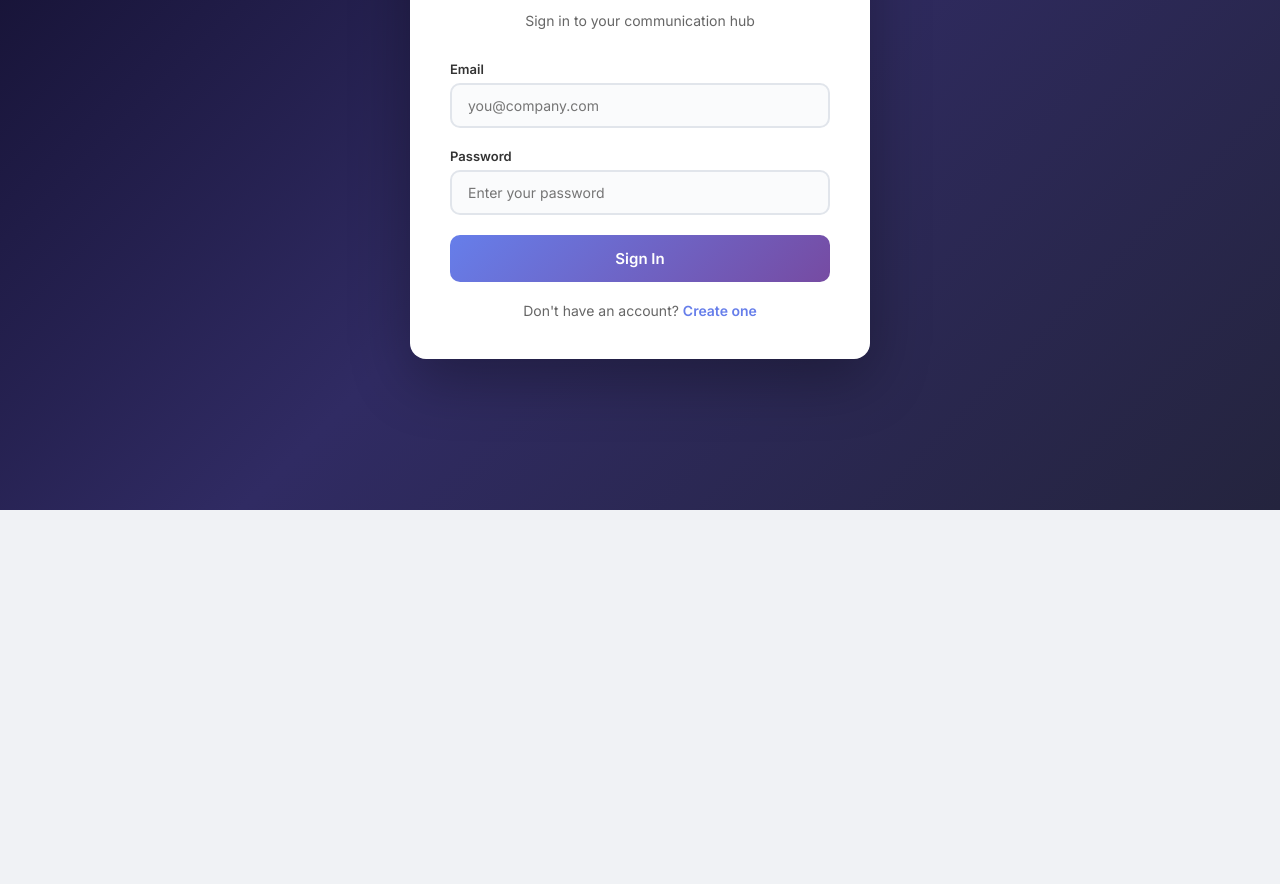
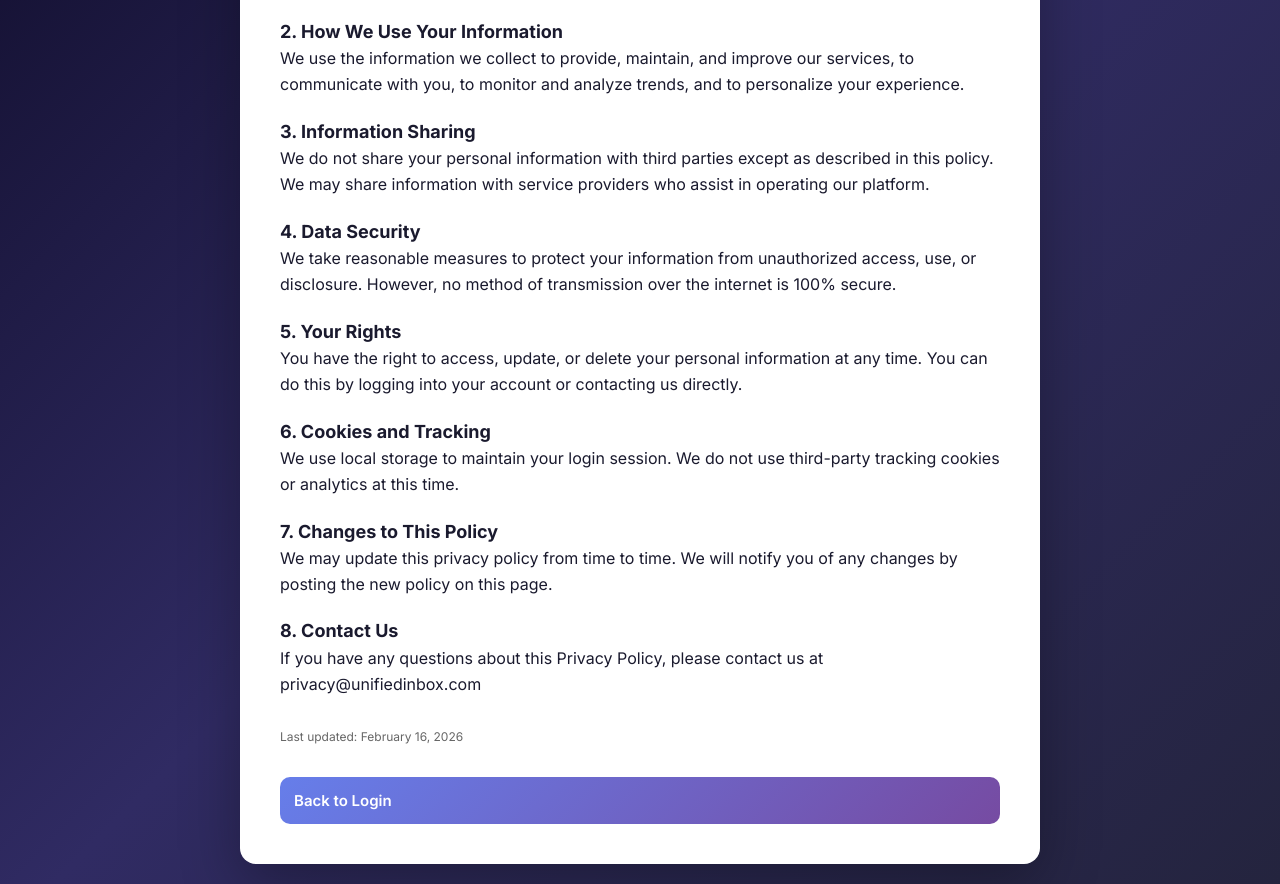
Before and after one commit to AdemChammakhi/Unified-Inbox, a React (Create React App) app in the folder client/: page /privacy in a window 1280 px wide. Before the commit this address led to /login. Shown: the part 290-1174 px from the top of the page. Before the commit the page ends 800 px from the top, so only its background shows below. Built offline with nearby package versions, Linux system fonts and the light colour scheme.

Commit message:
terms of service page and privacy policy page

```diff
--- a/client/src/App.js
+++ b/client/src/App.js
@@ -10,6 +10,8 @@ import Signup from "./pages/Signup";
 import AdminDashboard from "./pages/AdminDashboard";
 import ManagerDashboard from "./pages/ManagerDashboard";
 import MarketingDashboard from "./pages/MarketingDashboard";
+import TermsOfService from "./pages/TermsOfService";
+import PrivacyPolicy from "./pages/PrivacyPolicy";
 import ProtectedRoute from "./components/ProtectedRoute";
 import { useAuth } from "./context/AuthContext";
 
@@ -28,6 +30,8 @@ function App() {
         <Routes>
           <Route path="/login" element={<Login />} />
           <Route path="/signup" element={<Signup />} />
+          <Route path="/terms" element={<TermsOfService />} />
+          <Route path="/privacy" element={<PrivacyPolicy />} />
 
           <Route
             path="/admin"
--- a/client/src/pages/Login.js
+++ b/client/src/pages/Login.js
@@ -68,6 +68,15 @@ const Login = () => {
         <p className="auth-link">
           Don't have an account? <Link to="/signup">Create one</Link>
         </p>
+
+        <div style={{ marginTop: 20, fontSize: 12, textAlign: "center" }}>
+          <Link to="/terms" style={{ color: "#666", marginRight: 15 }}>
+            Terms of Service
+          </Link>
+          <Link to="/privacy" style={{ color: "#666" }}>
+            Privacy Policy
+          </Link>
+        </div>
       </div>
     </div>
   );
--- /dev/null
+++ b/client/src/pages/PrivacyPolicy.js
@@ -0,0 +1,96 @@
+import React from "react";
+import { Link } from "react-router-dom";
+
+const PrivacyPolicy = () => {
+  return (
+    <div className="auth-page">
+      <div className="auth-card" style={{ maxWidth: 800 }}>
+        <div className="brand">
+          <span>Unified Inbox</span>
+        </div>
+        <h1>Privacy Policy</h1>
+
+        <div style={{ textAlign: "left", marginTop: 20, lineHeight: 1.6 }}>
+          <h2 style={{ fontSize: 18, marginTop: 20 }}>
+            1. Information We Collect
+          </h2>
+          <p>
+            We collect information you provide directly to us, including your
+            name, email address, password, and role when you create an account.
+            We also collect information about your use of our services.
+          </p>
+
+          <h2 style={{ fontSize: 18, marginTop: 20 }}>
+            2. How We Use Your Information
+          </h2>
+          <p>
+            We use the information we collect to provide, maintain, and improve
+            our services, to communicate with you, to monitor and analyze
+            trends, and to personalize your experience.
+          </p>
+
+          <h2 style={{ fontSize: 18, marginTop: 20 }}>
+            3. Information Sharing
+          </h2>
+          <p>
+            We do not share your personal information with third parties except
+            as described in this policy. We may share information with service
+            providers who assist in operating our platform.
+          </p>
+
+          <h2 style={{ fontSize: 18, marginTop: 20 }}>4. Data Security</h2>
+          <p>
+            We take reasonable measures to protect your information from
+            unauthorized access, use, or disclosure. However, no method of
+            transmission over the internet is 100% secure.
+          </p>
+
+          <h2 style={{ fontSize: 18, marginTop: 20 }}>5. Your Rights</h2>
+          <p>
+            You have the right to access, update, or delete your personal
+            information at any time. You can do this by logging into your
+            account or contacting us directly.
+          </p>
+
+          <h2 style={{ fontSize: 18, marginTop: 20 }}>
+            6. Cookies and Tracking
+          </h2>
+          <p>
+            We use local storage to maintain your login session. We do not use
+            third-party tracking cookies or analytics at this time.
+          </p>
+
+          <h2 style={{ fontSize: 18, marginTop: 20 }}>
+            7. Changes to This Policy
+          </h2>
+          <p>
+            We may update this privacy policy from time to time. We will notify
+            you of any changes by posting the new policy on this page.
+          </p>
+
+          <h2 style={{ fontSize: 18, marginTop: 20 }}>8. Contact Us</h2>
+          <p>
+            If you have any questions about this Privacy Policy, please contact
+            us at privacy@unifiedinbox.com
+          </p>
+
+          <p style={{ marginTop: 30, fontSize: 12, color: "#666" }}>
+            Last updated: February 16, 2026
+          </p>
+        </div>
+
+        <div style={{ marginTop: 30 }}>
+          <Link
+            to="/login"
+            className="btn-primary"
+            style={{ display: "inline-block", textDecoration: "none" }}
+          >
+            Back to Login
+          </Link>
+        </div>
+      </div>
+    </div>
+  );
+};
+
+export default PrivacyPolicy;
--- a/client/src/pages/Signup.js
+++ b/client/src/pages/Signup.js
@@ -136,6 +136,15 @@ const Signup = () => {
         <p className="auth-link">
           Already have an account? <Link to="/login">Sign in</Link>
         </p>
+
+        <div style={{ marginTop: 20, fontSize: 12, textAlign: "center" }}>
+          <Link to="/terms" style={{ color: "#666", marginRight: 15 }}>
+            Terms of Service
+          </Link>
+          <Link to="/privacy" style={{ color: "#666" }}>
+            Privacy Policy
+          </Link>
+        </div>
       </div>
     </div>
   );
--- /dev/null
+++ b/client/src/pages/TermsOfService.js
@@ -0,0 +1,88 @@
+import React from "react";
+import { Link } from "react-router-dom";
+
+const TermsOfService = () => {
+  return (
+    <div className="auth-page">
+      <div className="auth-card" style={{ maxWidth: 800 }}>
+        <div className="brand">
+          <span>Unified Inbox</span>
+        </div>
+        <h1>Terms of Service</h1>
+
+        <div style={{ textAlign: "left", marginTop: 20, lineHeight: 1.6 }}>
+          <h2 style={{ fontSize: 18, marginTop: 20 }}>
+            1. Acceptance of Terms
+          </h2>
+          <p>
+            By accessing and using Unified Inbox, you accept and agree to be
+            bound by the terms and provision of this agreement.
+          </p>
+
+          <h2 style={{ fontSize: 18, marginTop: 20 }}>2. Use License</h2>
+          <p>
+            Permission is granted to temporarily use Unified Inbox for personal
+            or commercial purposes. This is the grant of a license, not a
+            transfer of title.
+          </p>
+
+          <h2 style={{ fontSize: 18, marginTop: 20 }}>3. User Account</h2>
+          <p>
+            You are responsible for maintaining the confidentiality of your
+            account and password. You agree to accept responsibility for all
+            activities that occur under your account.
+          </p>
+
+          <h2 style={{ fontSize: 18, marginTop: 20 }}>4. Prohibited Uses</h2>
+          <p>
+            You may not use Unified Inbox for any illegal or unauthorized
+            purpose. You must not transmit any worms, viruses, or any code of a
+            destructive nature.
+          </p>
+
+          <h2 style={{ fontSize: 18, marginTop: 20 }}>
+            5. Service Modifications
+          </h2>
+          <p>
+            We reserve the right to modify or discontinue the service at any
+            time without notice. We shall not be liable to you or any third
+            party for any modification or discontinuation.
+          </p>
+
+          <h2 style={{ fontSize: 18, marginTop: 20 }}>
+            6. Limitation of Liability
+          </h2>
+          <p>
+            Unified Inbox shall not be liable for any indirect, incidental,
+            special, consequential, or punitive damages resulting from your
+            access to or use of the service.
+          </p>
+
+          <h2 style={{ fontSize: 18, marginTop: 20 }}>
+            7. Contact Information
+          </h2>
+          <p>
+            If you have any questions about these Terms of Service, please
+            contact us at support@unifiedinbox.com
+          </p>
+
+          <p style={{ marginTop: 30, fontSize: 12, color: "#666" }}>
+            Last updated: February 16, 2026
+          </p>
+        </div>
+
+        <div style={{ marginTop: 30 }}>
+          <Link
+            to="/login"
+            className="btn-primary"
+            style={{ display: "inline-block", textDecoration: "none" }}
+          >
+            Back to Login
+          </Link>
+        </div>
+      </div>
+    </div>
+  );
+};
+
+export default TermsOfService;
```
